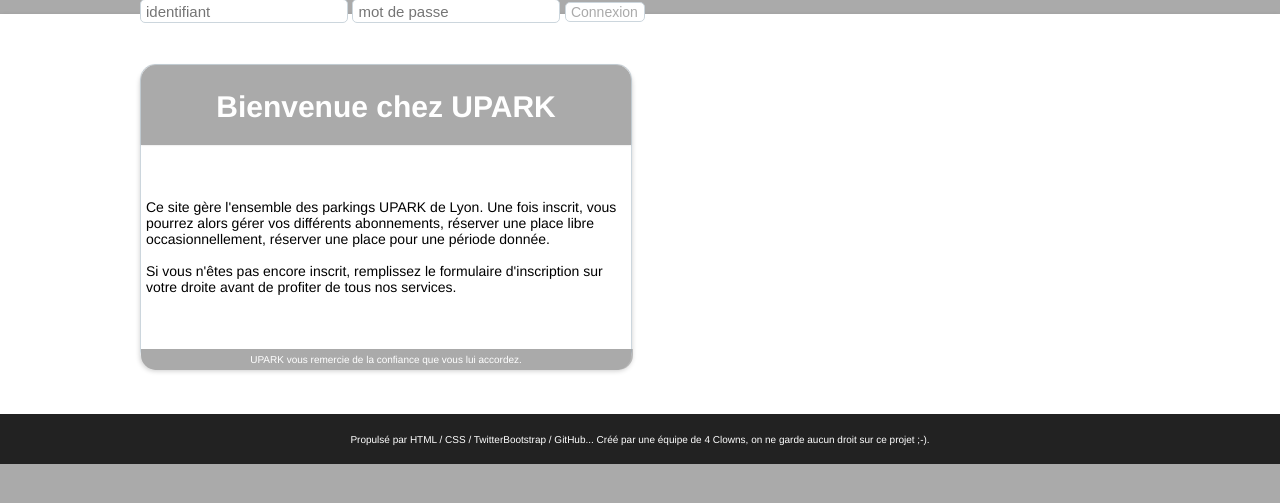
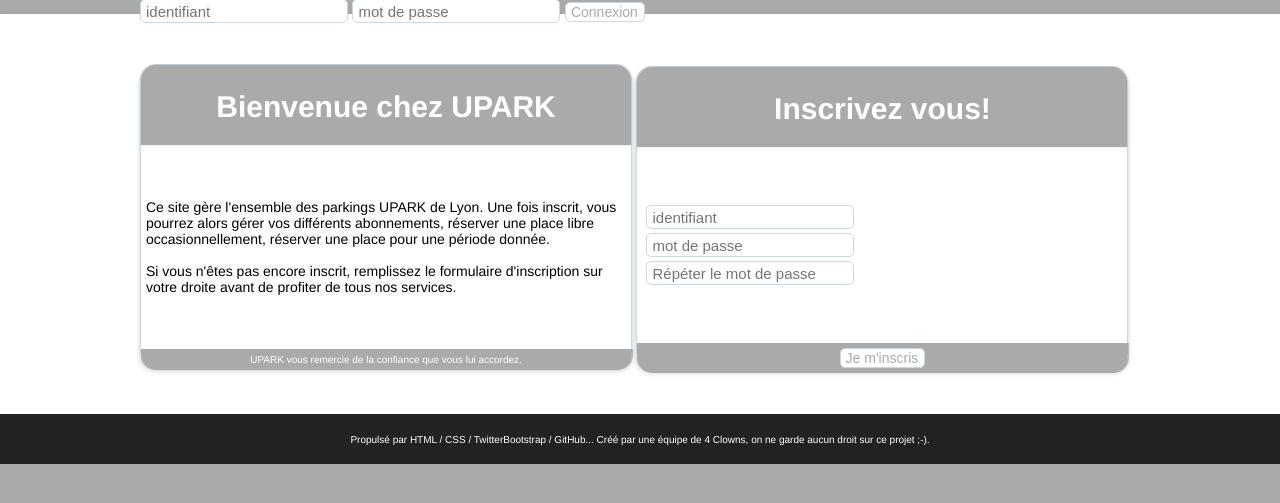
Before and after one commit to BruMaOuSen/BMOS, a PHP site: page / in a window 1280 px wide. Shown: the part 61-564 px from the top of the page. Run offline with PHP 8.4, Linux system fonts and the light colour scheme.

Commit message:
Amélioration de la page d'index

```diff
--- a/index.html
+++ b/index.html
@@ -45,6 +45,19 @@
     					<p>UPARK vous remercie de la confiance que vous lui accordez.
     				</div>
             	</div>
+            	<div class="presentation">
+					<div class="presTitre">
+            			<h1>Inscrivez vous!<h1>
+					</div>
+					<div class="presCorps" class="center">
+						<input type="text" name="id" placeholder="identifiant">
+						<input type="password" name="pass" placeholder="mot de passe">
+						<input type="password" name="pass2" placeholder="R&eacute;p&eacute;ter le mot de passe">
+    				</div>
+    				<div class="presFooter">
+						<button type="submit">Je m'inscris</button>
+    				</div>
+            	</div>
             </div>
         </section>
 
--- a/style.css
+++ b/style.css
@@ -45,6 +45,10 @@ button{
 	border: 1px solid #ccd6dd;
 }
 
+.center{
+	text-align: center;
+}
+
 
 /****HEADER****/
 .header{
@@ -83,6 +87,7 @@ button{
 	border: 1px solid #ccd6dd;
 	border-radius: 15px 15px 15px 15px;
   	box-shadow: 0 5px 5px rgba(0,0,0,0.2);
+  	display: inline-block;
 }
 
 .presTitre{
@@ -114,6 +119,11 @@ button{
 	border-radius: 0px 0px 15px 15px;
 }
 
+.presCorps input{
+	display: block;
+	margin: 4px;
+}
+
 
 /****FOOTER****/
 .footer{
```
